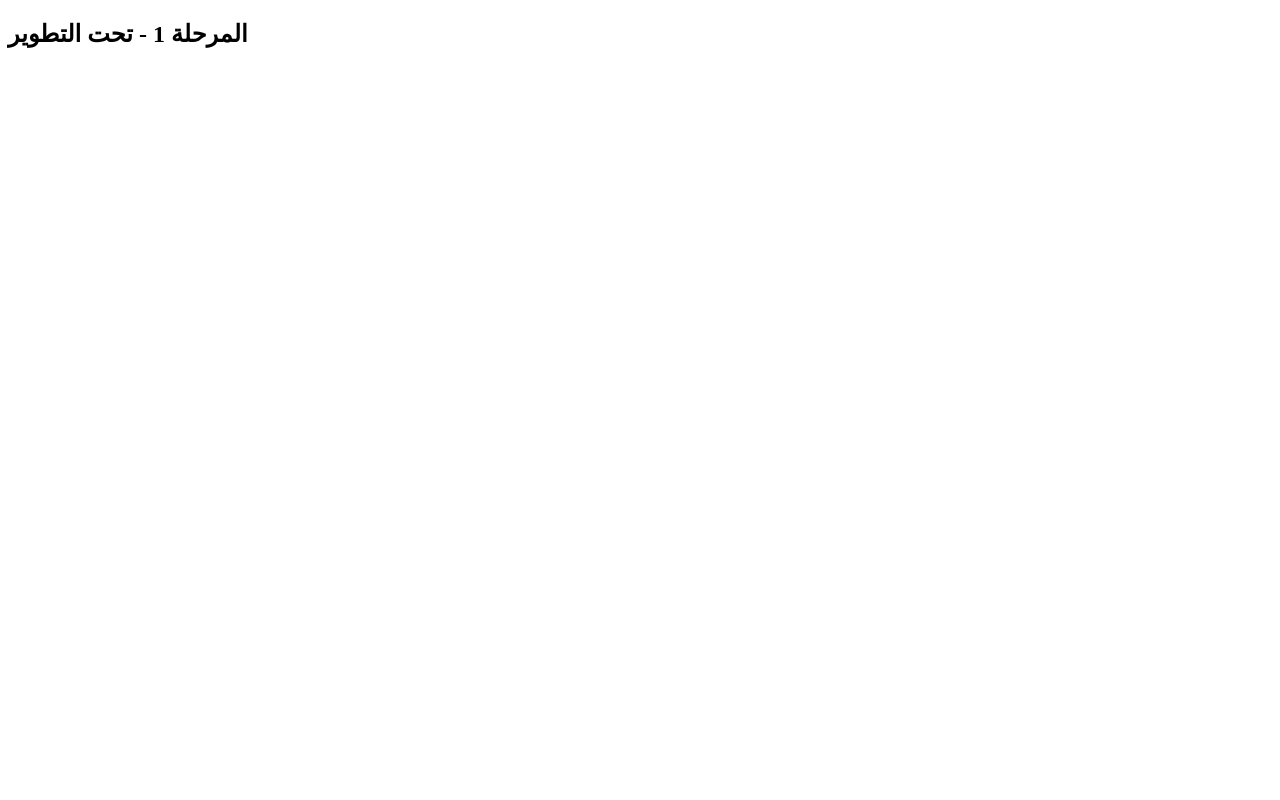
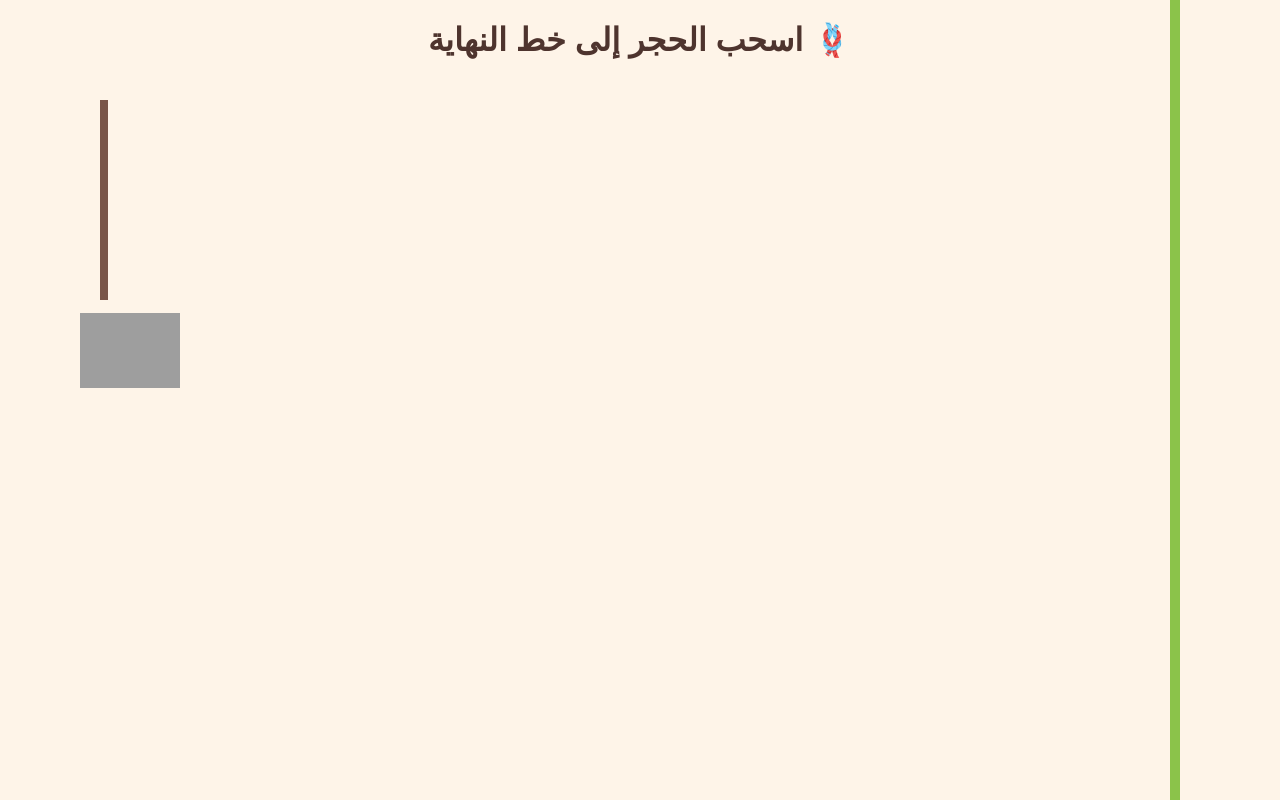
Before and after one commit to a7medRas/build-the-pyramid-game, a plain HTML site: page level-1.html in a window 1280 px wide. Drawn offline with Linux system fonts and the light colour scheme; grey boxes are pictures that could not be loaded.

Commit message:
Update level-1.html

```diff
--- a/level-1.html
+++ b/level-1.html
@@ -1 +1,73 @@
-<!DOCTYPE html><html><body><h2>المرحلة 1 - تحت التطوير</h2></body></html>
+<!DOCTYPE html>
+<html lang="ar" dir="rtl">
+<head>
+  <meta charset="UTF-8">
+  <title>المرحلة 1 - سحب الحجر</title>
+  <style>
+    body {
+      margin: 0;
+      font-family: Cairo, sans-serif;
+      background-color: #fef4e8;
+      overflow: hidden;
+    }
+    h1 {
+      text-align: center;
+      color: #4e342e;
+    }
+    #rope {
+      width: 8px;
+      background: #795548;
+      height: 200px;
+      position: absolute;
+      top: 100px;
+      left: 100px;
+    }
+    #stone {
+      width: 100px;
+      height: 100px;
+      background: url("stone.png") no-repeat center / contain;
+      position: absolute;
+      top: 300px;
+      left: 80px;
+      cursor: grab;
+    }
+    #goal-line {
+      position: absolute;
+      right: 100px;
+      top: 0;
+      bottom: 0;
+      width: 10px;
+      background-color: #8bc34a;
+    }
+  </style>
+</head>
+<body>
+  <h1>🪢 اسحب الحجر إلى خط النهاية</h1>
+  <div id="rope"></div>
+  <div id="goal-line"></div>
+  <div id="stone" draggable="true"></div>
+
+  <script>
+    const stone = document.getElementById('stone');
+    const goalLine = document.getElementById('goal-line');
+
+    let offsetX = 0;
+
+    stone.addEventListener('dragstart', (e) => {
+      offsetX = e.offsetX;
+    });
+
+    stone.addEventListener('dragend', (e) => {
+      const x = e.pageX - offsetX;
+      stone.style.left = x + 'px';
+
+      const stoneRight = stone.getBoundingClientRect().right;
+      const goalLeft = goalLine.getBoundingClientRect().left;
+
+      if (stoneRight >= goalLeft) {
+        alert('🎉 تم سحب الحجر بنجاح!');
+      }
+    });
+  </script>
+</body>
+</html>
```
